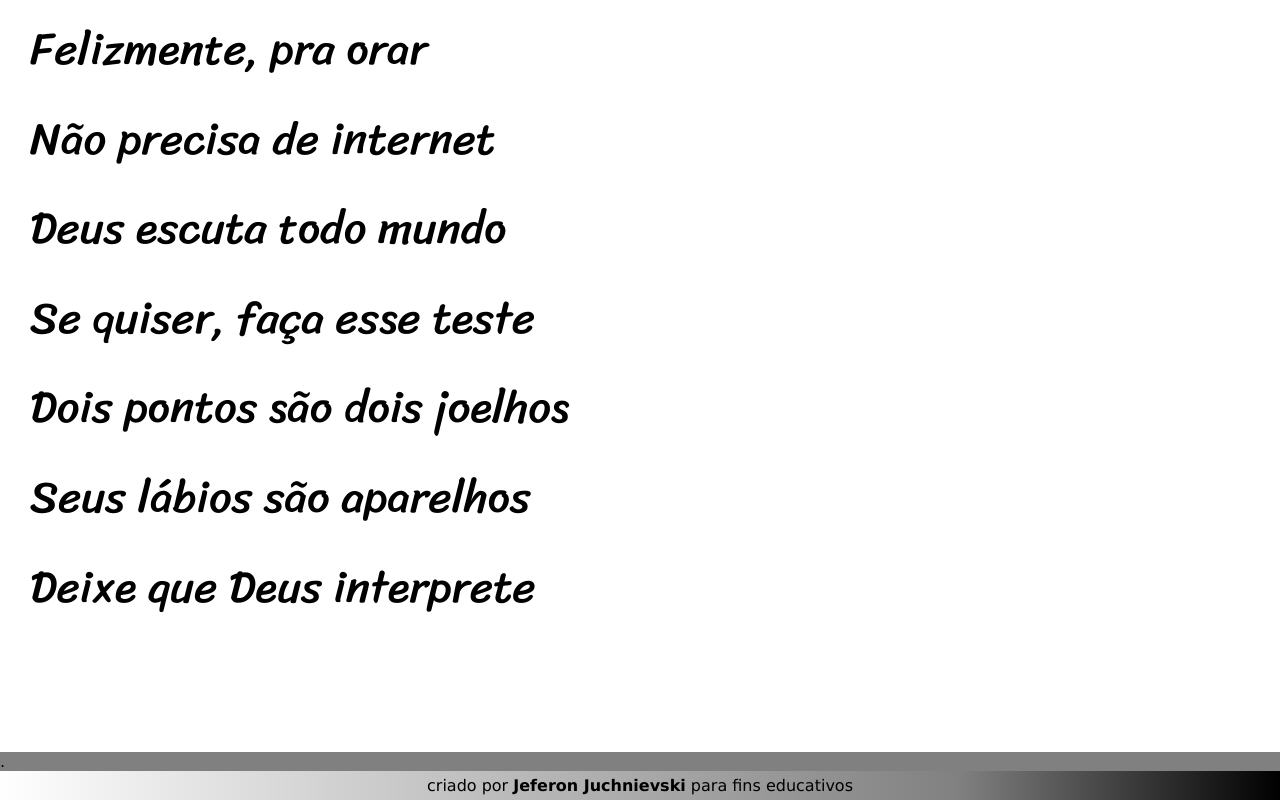
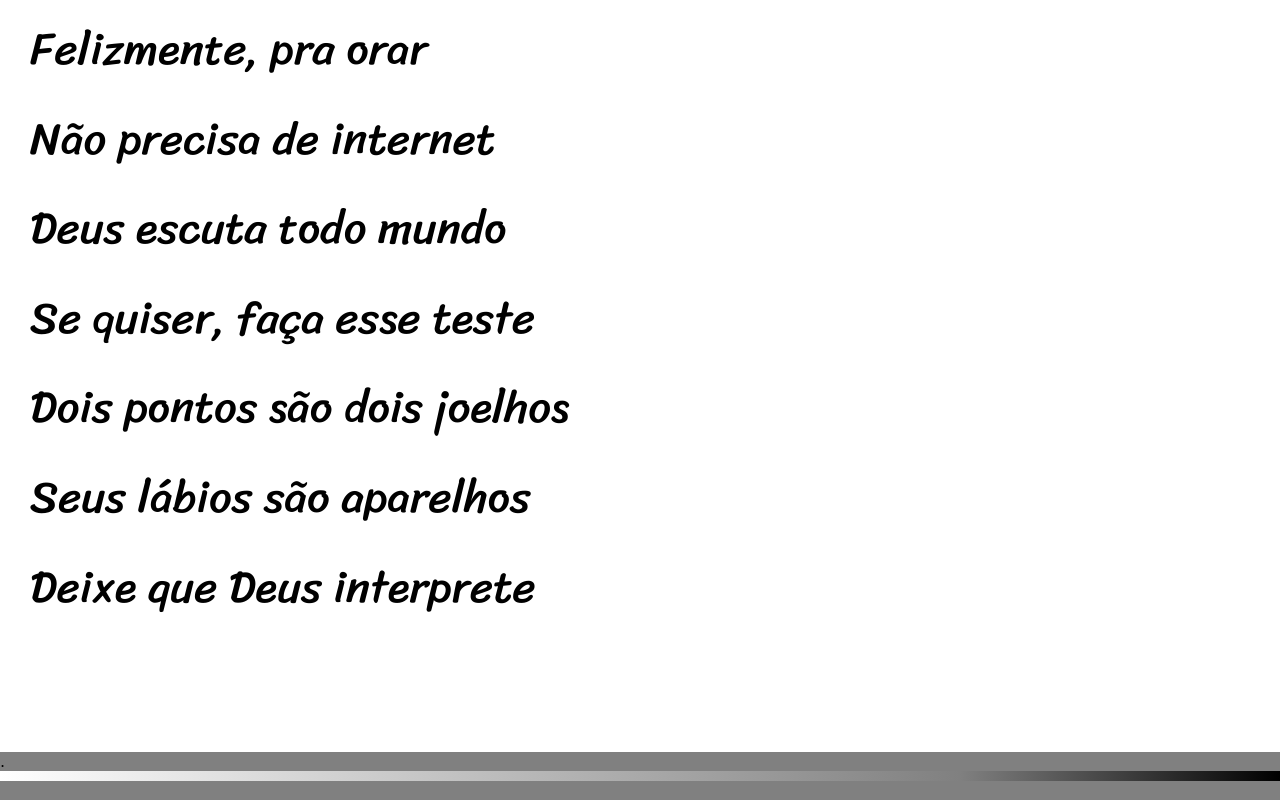
Before and after one commit to jefozo/cordel_moderno, a plain HTML site: page index.html in a window 1280 px wide. Shown: the part 5090-5890 px from the top of the page. Drawn offline with Linux system fonts and the light colour scheme.

Commit message:
aterado footer

```diff
--- a/index.html
+++ b/index.html
@@ -99,7 +99,7 @@
     </section>.
 
     <footer>
-        criado por <a href="https://github.com/jefersonjuchnievski" target="_blank">Jeferon Juchnievski</a> para fins educativos
+
     </footer>
 </body>
 </html>
```
